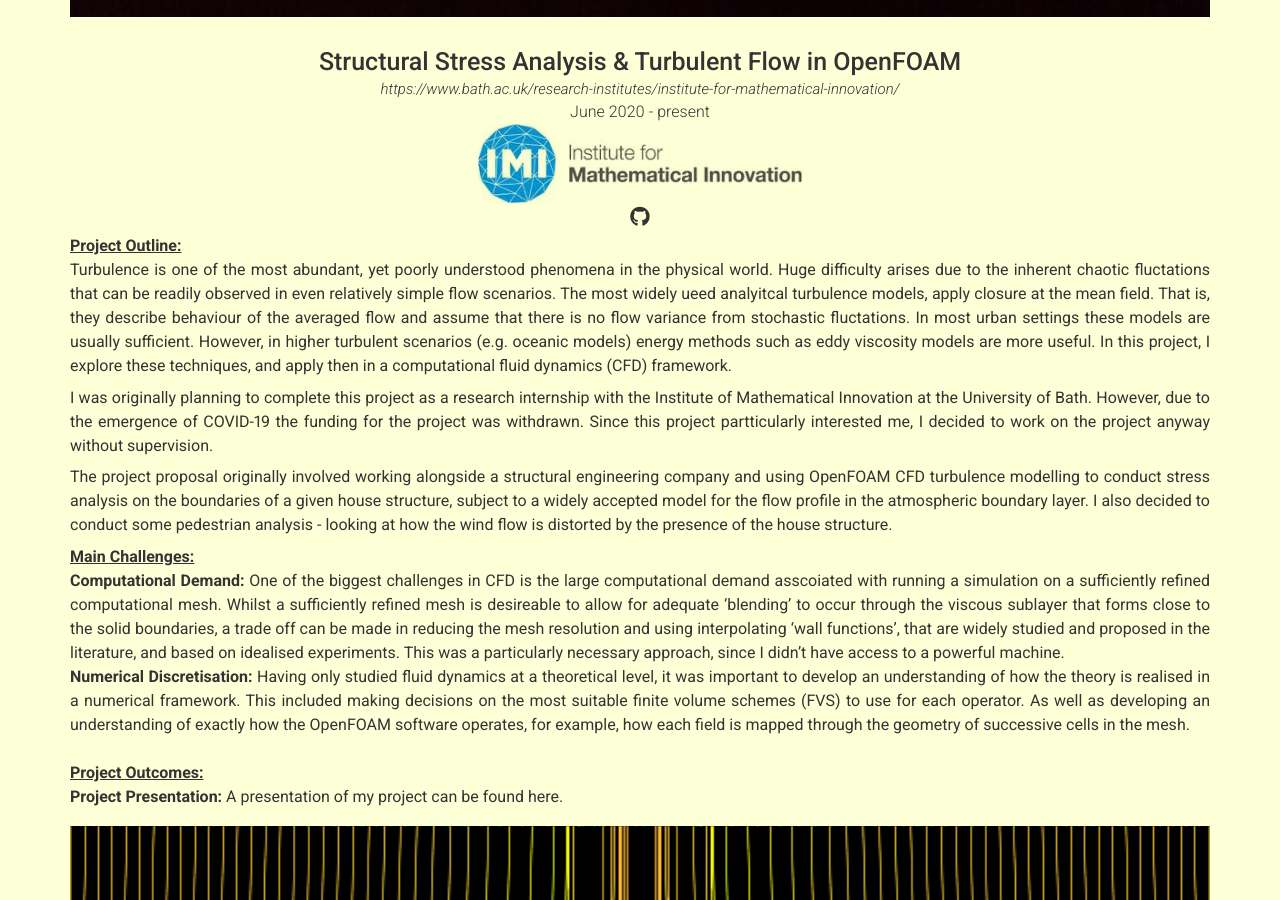
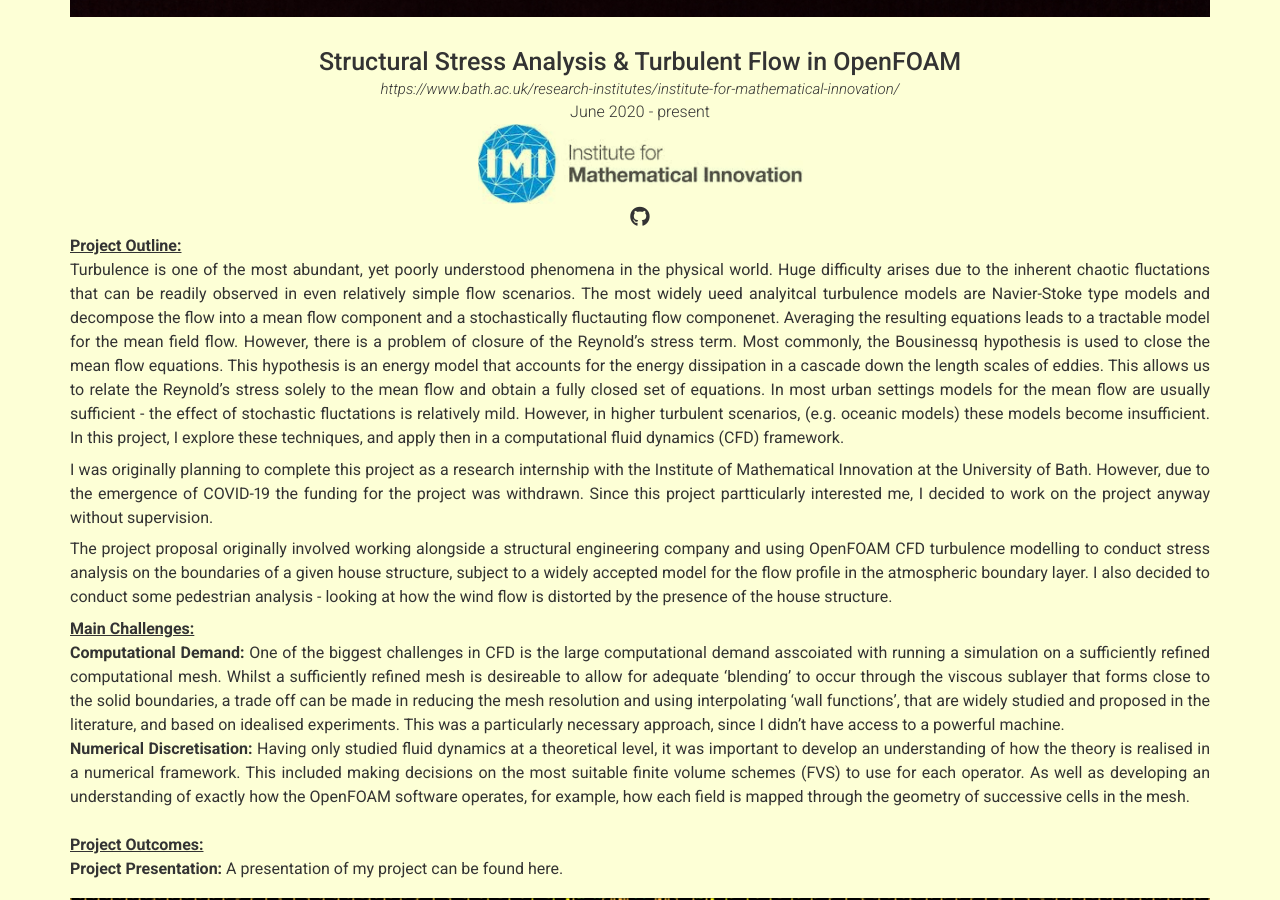
Before and after one commit to WilliamManley/WilliamManley.github.io, a Jekyll site: the page built from index.md, in a window 1280 px wide and 900 px high, scrolled down 2837 px. Built offline with Jekyll 4.4.1, drawn with Linux system fonts in a browser that asks for light colours; nearby versions of some CDN libraries.

Commit message:
updated ox info

```diff
--- a/_data/projects.yml
+++ b/_data/projects.yml
@@ -54,10 +54,14 @@
   description: | # this will include new lines to allow paragraphs
    <u><b>Project Outline:</b></u> <br>
    Turbulence is one of the most abundant, yet poorly understood phenomena in the physical world. Huge difficulty arises due to the inherent chaotic fluctations that
-   can be readily observed in even relatively simple flow scenarios. The most widely ueed analyitcal turbulence models, apply closure at the mean field. That is,
-   they describe behaviour of the averaged flow and assume that there is no flow variance from stochastic fluctations. In most urban settings these models are usually sufficient.
-   However, in higher turbulent scenarios (e.g. oceanic models) energy methods such as eddy viscosity models are more useful. In this project, I explore these techniques,
-   and apply then in a computational fluid dynamics (CFD) framework.
+   can be readily observed in even relatively simple flow scenarios. The most widely ueed analyitcal turbulence models are Navier-Stoke type models and decompose the flow
+   into a mean flow component and a stochastically fluctauting flow componenet. Averaging the resulting equations leads to a tractable model for the mean field flow. However,
+   there is a problem of closure of the Reynold's stress term. Most commonly, the Bousinessq hypothesis is used to close the mean flow equations. This hypothesis is an energy
+   model that accounts for the energy dissipation in a cascade down the length scales of eddies. This allows us to relate the Reynold's stress solely to the mean flow and
+   obtain a fully closed set of equations.
+   In most urban settings models for the mean flow are usually sufficient - the effect of stochastic fluctations is relatively mild. However, in higher turbulent scenarios,
+   (e.g. oceanic models) these models become insufficient.
+   In this project, I explore these techniques, and apply then in a computational fluid dynamics (CFD) framework.
 
    I was originally planning to complete this project as a research internship with the Institute of Mathematical Innovation at the University of Bath. However,
    due to the emergence of COVID-19 the funding for the project was withdrawn. Since this project partticularly interested me, I decided to work on the project anyway
```
